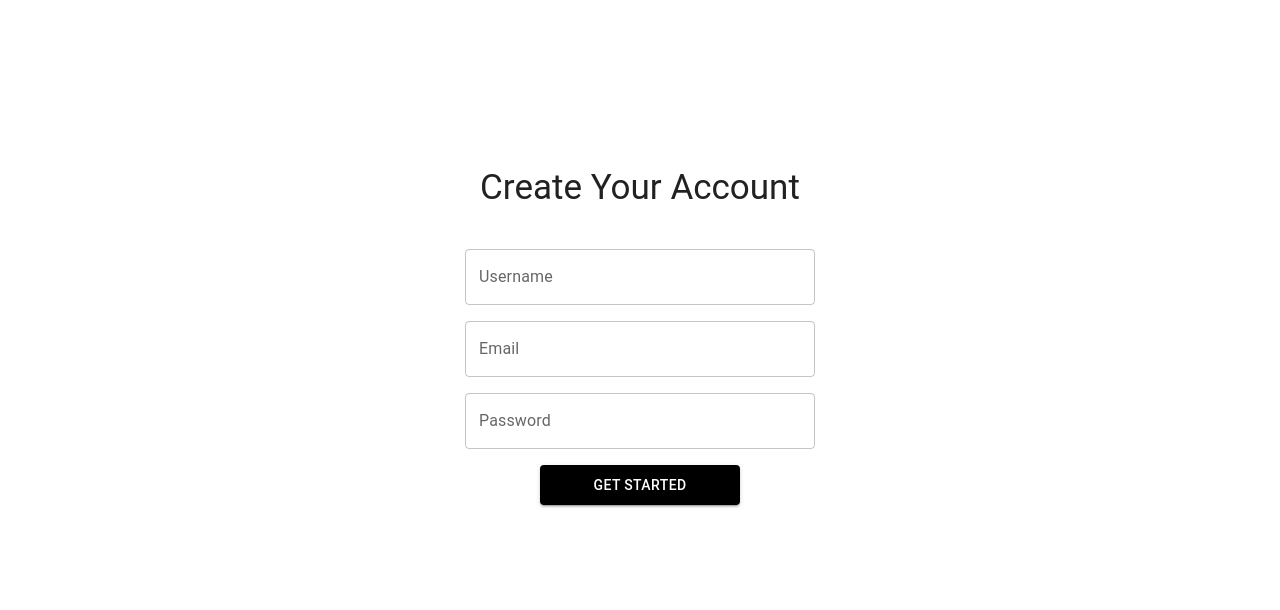
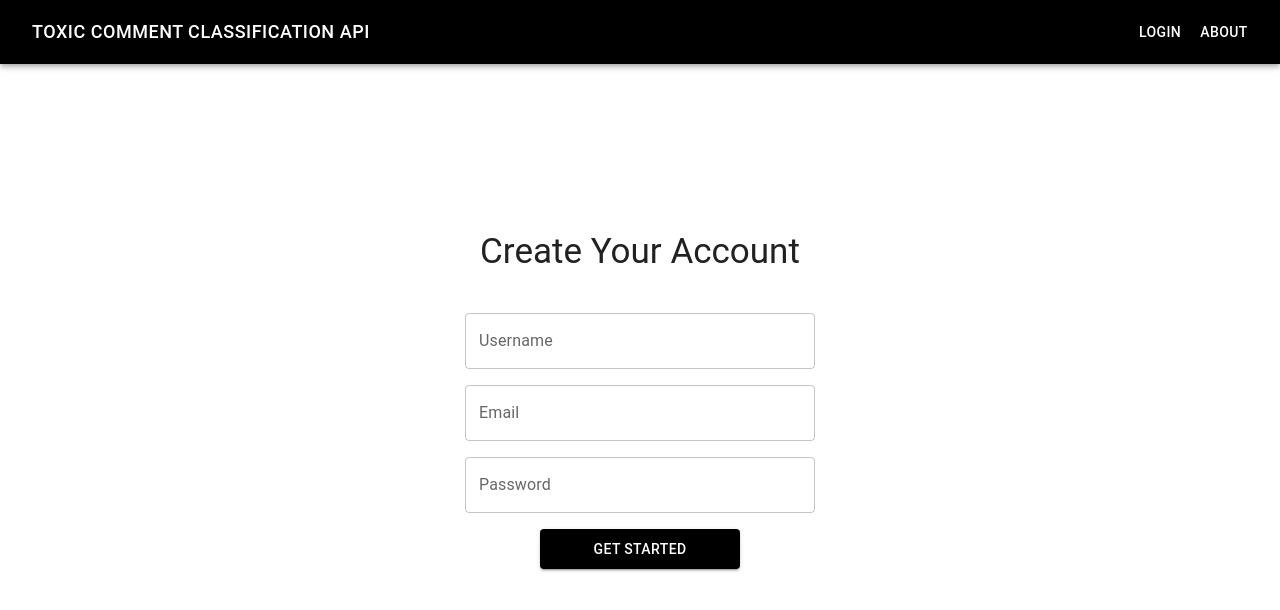
Before and after one commit to n1sh1thaS/toxic-comment-classification-api, a React (Vite) app in the folder client/: page /signup in a window 1280 px wide. Shown: the top 610 px of the page. Built offline with nearby package versions, Linux system fonts and the light colour scheme.

Commit message:
create navbar

```diff
--- /dev/null
+++ b/client/src/components/NavBar.jsx
@@ -0,0 +1,58 @@
+import React from "react";
+import { Typography, AppBar, Toolbar, Button } from "@mui/material";
+
+const NavBar = (props) => {
+  const { showLogin, showSignup, showLogout } = props;
+
+  const handleLogout = () => {
+    window.location = "/";
+  };
+
+  return (
+    <div>
+      <AppBar position="static" sx={{ background: "black" }}>
+        <Toolbar sx={{ justifyContent: "space-between" }}>
+          <Typography variant="h6" component="div">
+            <Button
+              variant="text"
+              href="/"
+              sx={{ color: "white", fontSize: 18 }}
+            >
+              Toxic Comment Classification API
+            </Button>
+          </Typography>
+          <Typography
+            variant="h6"
+            component="div"
+            sx={{ display: "flex", alignItems: "center" }}
+          >
+            {showLogin && (
+              <Button variant="text" href="/login" sx={{ color: "white" }}>
+                Login
+              </Button>
+            )}
+            {showSignup && (
+              <Button variant="text" href="/signup" sx={{ color: "white" }}>
+                Sign Up
+              </Button>
+            )}
+            {showLogout && (
+              <Button
+                variant="text"
+                onClick={handleLogout}
+                sx={{ color: "white" }}
+              >
+                Logout
+              </Button>
+            )}
+            <Button variant="text" sx={{ color: "white" }}>
+              About
+            </Button>
+          </Typography>
+        </Toolbar>
+      </AppBar>
+    </div>
+  );
+};
+
+export default NavBar;
--- a/client/src/pages/Login.jsx
+++ b/client/src/pages/Login.jsx
@@ -1,12 +1,15 @@
 import React from "react";
 import LoginForm from "../components/LoginForm";
+import NavBar from "../components/NavBar";
 import { Typography, Grid } from "@mui/material";
 
 const Login = () => {
   return (
     <div>
       <Grid container spacing={3}>
-        <Grid item xs={12}></Grid>
+        <Grid item xs={12}>
+          <NavBar showSignup />
+        </Grid>
         <Grid item xs={12} marginTop={18}>
           <Typography
             variant="h3"
--- a/client/src/pages/SignUp.jsx
+++ b/client/src/pages/SignUp.jsx
@@ -1,12 +1,15 @@
 import React from "react";
 import SignUpForm from "../components/SignUpForm";
+import NavBar from "../components/NavBar";
 import { Typography, Grid } from "@mui/material";
 
 const SignUp = () => {
   return (
     <div>
       <Grid container spacing={3}>
-        <Grid item xs={12}></Grid>
+        <Grid item xs={12}>
+          <NavBar showLogin />
+        </Grid>
         <Grid item xs={12} marginTop={18}>
           <Typography
             variant="h3"
```
